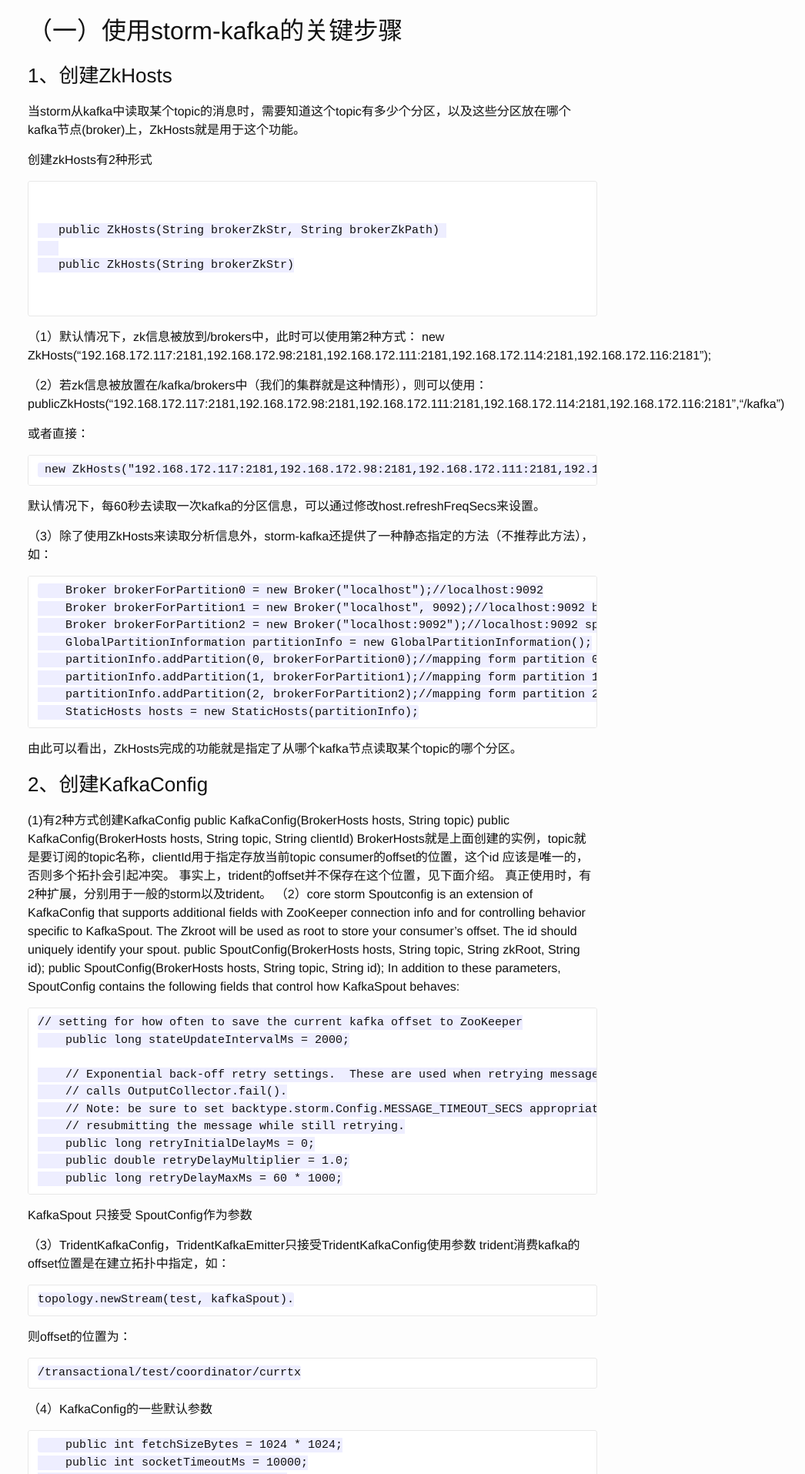
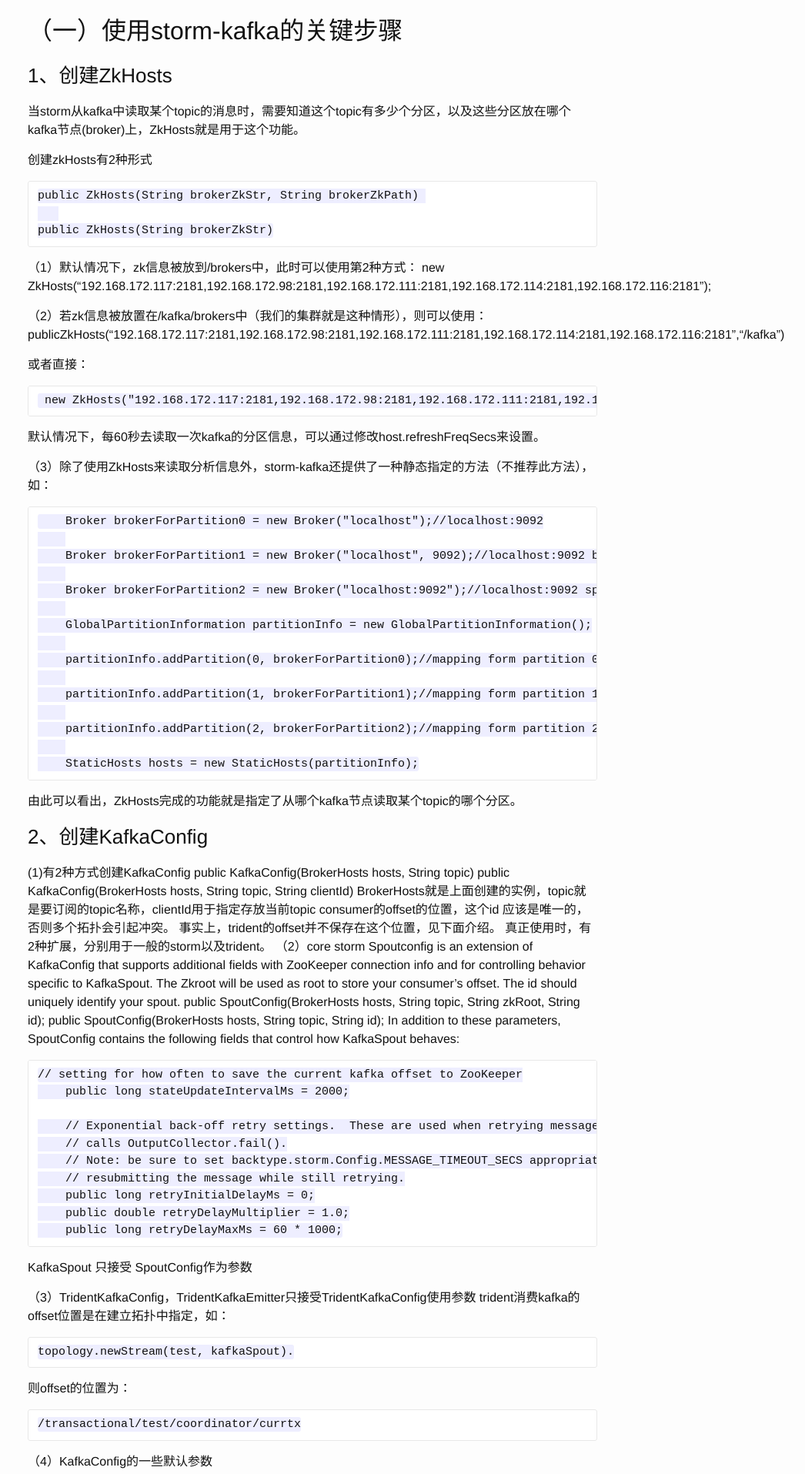
Before and after one commit to lujinhong/lujinhong.github.io, a Jekyll site: the page built from _posts/2015-07-29-storm-kafka编程指南.markdown, in a window 1280 px wide. Shown: the part 337-2252 px from the top of the page at 77% size, without its empty margins (234-1280 px from the left). Built offline with Jekyll 4.4.1, drawn with Linux system fonts in a browser that asks for light colours.

````diff
--- a/_posts/2015-07-29-storm-kafka编程指南.markdown
+++ b/_posts/2015-07-29-storm-kafka编程指南.markdown
@@ -22,13 +22,9 @@ storm中的storm-kafka组件提供了storm与kafka交互的所需的所有功能
 创建zkHosts有2种形式
 
 ```
+public ZkHosts(String brokerZkStr, String brokerZkPath)
 
-
-   public ZkHosts(String brokerZkStr, String brokerZkPath)
-
-   public ZkHosts(String brokerZkStr)
-
-
+public ZkHosts(String brokerZkStr)
 ```
 
 
@@ -47,12 +43,19 @@ new ZkHosts("192.168.172.117:2181,192.168.172.98:2181,192.168.172.111:2181,192.1
 （3）除了使用ZkHosts来读取分析信息外，storm-kafka还提供了一种静态指定的方法（不推荐此方法），如：
 ```
     Broker brokerForPartition0 = new Broker("localhost");//localhost:9092
+
     Broker brokerForPartition1 = new Broker("localhost", 9092);//localhost:9092 but we specified the port explicitly
+
     Broker brokerForPartition2 = new Broker("localhost:9092");//localhost:9092 specified as one string.
+
     GlobalPartitionInformation partitionInfo = new GlobalPartitionInformation();
+
     partitionInfo.addPartition(0, brokerForPartition0);//mapping form partition 0 to brokerForPartition0
+
     partitionInfo.addPartition(1, brokerForPartition1);//mapping form partition 1 to brokerForPartition1
+
     partitionInfo.addPartition(2, brokerForPartition2);//mapping form partition 2 to brokerForPartition2
+
     StaticHosts hosts = new StaticHosts(partitionInfo);
 ```
  由此可以看出，ZkHosts完成的功能就是指定了从哪个kafka节点读取某个topic的哪个分区。
````
